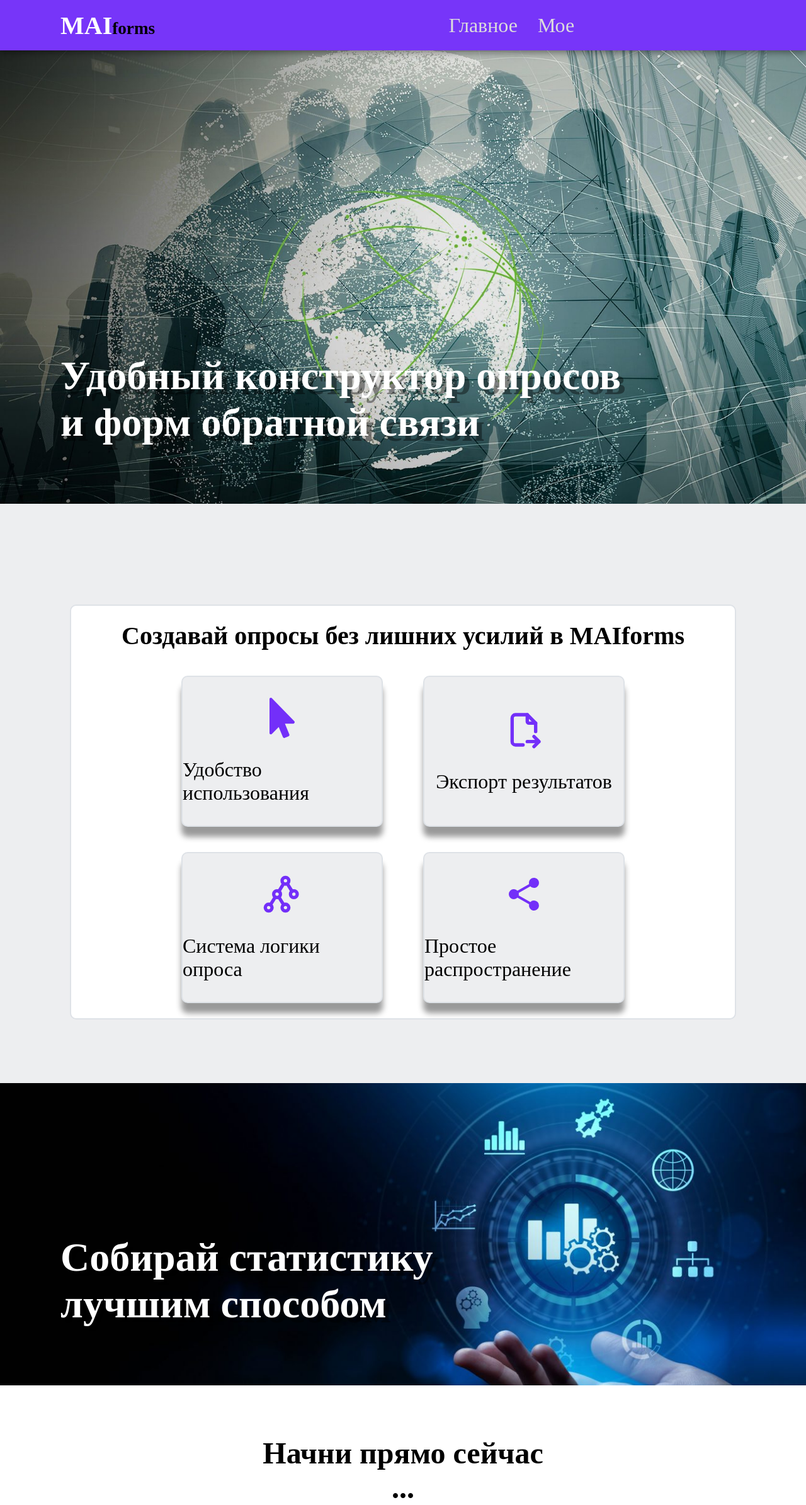
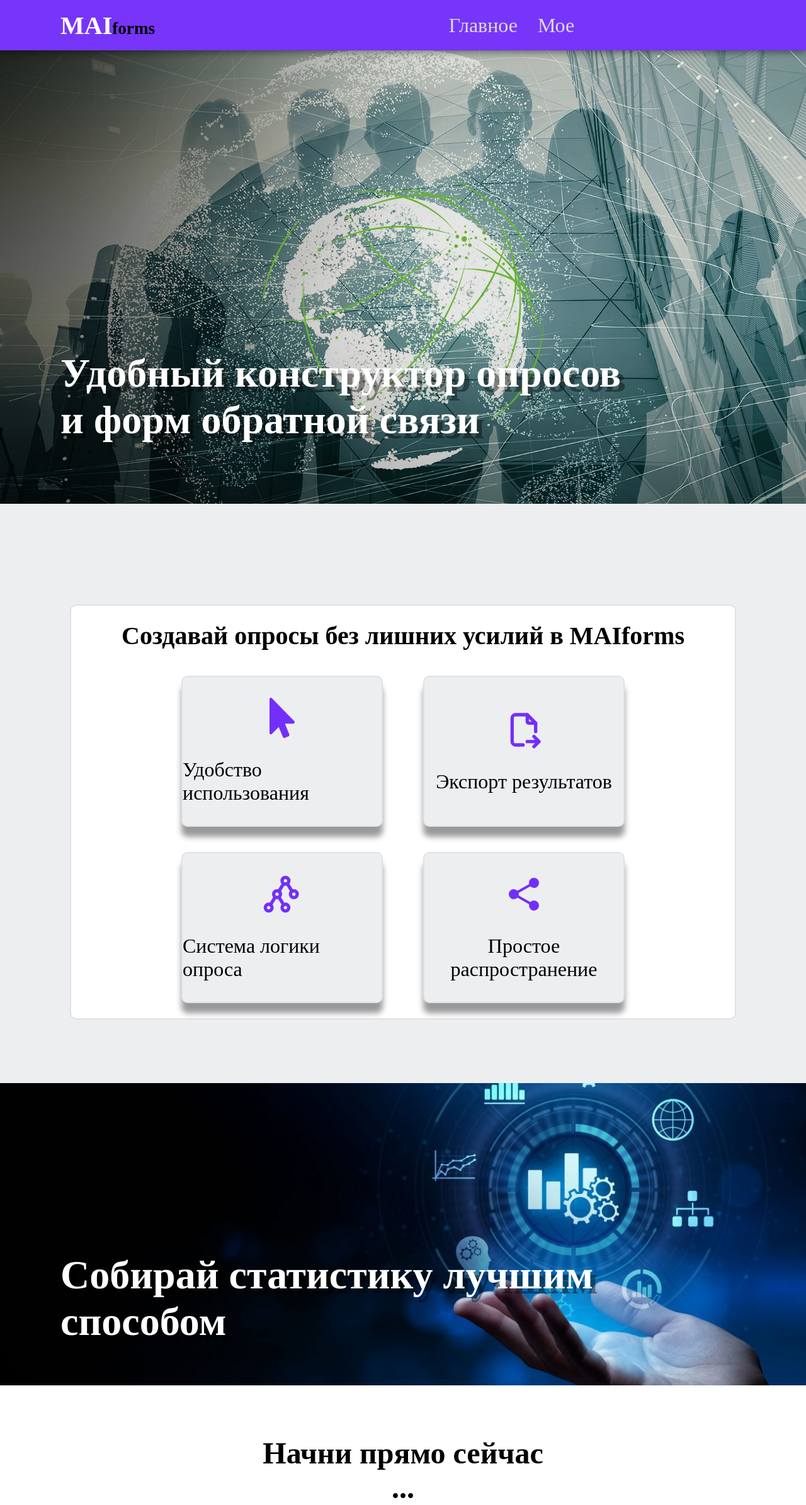
Before and after one commit to Yaroslavkap/FormsCreator, a React (Create React App) app: page /home in a window 1280 px wide. Shown: the whole page at 63% size. Built offline with nearby package versions, Linux system fonts and the light colour scheme.

Commit message:
commit 2

```diff
--- a/package.json
+++ b/package.json
@@ -2,11 +2,13 @@
   "name": "app1",
   "version": "0.1.0",
   "private": true,
+  "homepage": "https://yaroslavkap.github.io/FormsCreator/",
   "dependencies": {
     "@testing-library/jest-dom": "^5.17.0",
     "@testing-library/react": "^13.4.0",
     "@testing-library/user-event": "^13.5.0",
     "aos": "^2.3.4",
+    "gh-pages": "^6.1.1",
     "react": "^18.2.0",
     "react-dom": "^18.2.0",
     "react-icons": "^5.0.1",
@@ -18,7 +20,9 @@
     "start": "react-scripts start",
     "build": "react-scripts build",
     "test": "react-scripts test",
-    "eject": "react-scripts eject"
+    "eject": "react-scripts eject",
+    "deploy": "gh-pages -d build",
+    "predeploy": "npm run build"
   },
   "eslintConfig": {
     "extends": [
--- a/src/Components/Navbar/Navbar.module.css
+++ b/src/Components/Navbar/Navbar.module.css
@@ -76,3 +76,9 @@
     font-size: 1.7rem;
     align-items: flex-start;
 }
+
+@media(max-width: 700px) {
+    .navbar_label {
+        padding-left: 2rem;
+    }
+}
--- a/src/Components/Pages/Home.jsx
+++ b/src/Components/Pages/Home.jsx
@@ -20,7 +20,7 @@ function Home() {
 
       <div className='home_image' style={{backgroundImage:`url(${image})`}} >
         <div className='home_image_label'>
-        <h1 >Удобный конструктор опросов и форм обратной связи</h1>
+        <h1>Удобный конструктор опросов и форм обратной связи</h1>
         </div>
       </div>
 
@@ -59,7 +59,7 @@ function Home() {
             <IconContext.Provider value={{ size: '4rem', className: "global-class-name", color:'rgb(115,47,249 )' }}>
               <IoShareSocial/>
             </IconContext.Provider>
-            <h className='home_form_element_label'>Простое распространение</h>
+            <h className='home_form_element_label' style={{textAlign:"center"}}>Простое распространение</h>
           </div>
 
         </div>
--- a/src/css/App.css
+++ b/src/css/App.css
@@ -6,7 +6,7 @@
 
 body {
     /* background-color: rgb(245, 245, 245); */
-
+    overflow-x: hidden;
 
 }
 
@@ -18,16 +18,33 @@ body {
 .home_image {
     width: 100%;
     height: 90vh;
-    background-size: 100%;
-    background-repeat: no-repeat;
+    /* height: auto; */
+    /* background-size: 100%; */
+    background-size: cover;
+    background-position: center;
+    /* background-repeat: no-repeat; */
     background-attachment: fixed;
+    display: flex;
+    justify-content: center;
+    text-align: center;
+
 }
 
 .home_image_label {
     color: white;
+    width: 100%;
+
+    display: flex;
+    flex-direction: column;
+    justify-content: end;
+    text-align: start;
+
+    /* height: 2rem; */
     padding-left: 6rem;
+    /* padding-top: 50%; */
     padding-right: 20vw;
-    padding-top: 60vh;
+    padding-bottom: 6rem;
+    /* padding-top: 60vh; */
     font-size: 2rem;
     text-shadow: .5rem .5rem rgba(0, 0, 0, .4);
 }
@@ -102,16 +119,35 @@ body {
 .home_image2 {
     width: 100%;
     height: 60vh;
-    background-size: 100%;
+    /* background-size: 100%; */
+    background-size: cover;
+    background-position: 80%;
     background-repeat: no-repeat;
     background-attachment: fixed;
 }
 
 .home_image2_label {
-    color: white;
+    /* color: white;
     width: 60%;
     padding-left: 6rem;
     padding-top: 30vh;
+    font-size: 2rem;
+    text-shadow: .5rem .5rem rgba(0, 0, 0, .4); */
+    color: white;
+    width: 100%;
+    height: 100%;
+
+    display: flex;
+    flex-direction: column;
+    justify-content: end;
+    text-align: start;
+
+    /* height: 2rem; */
+    padding-left: 6rem;
+    /* padding-top: 50%; */
+    padding-right: 20vw;
+    padding-bottom: 4rem;
+    /* padding-top: 60vh; */
     font-size: 2rem;
     text-shadow: .5rem .5rem rgba(0, 0, 0, .4);
 }
@@ -127,3 +163,45 @@ body {
     font-size: 3rem;
     font-weight: bold;
 }
+
+@media(max-width: 700px) {
+    .home_image_label {
+        font-size: 1.2rem;
+        padding-right: 5vw;
+        padding-left: 2rem;
+    }
+
+    .home_main_box {
+        padding: 3vh 3vh;
+    }
+
+    .home_main_label {
+        font-size: 1.5rem;
+    }
+
+    .home_form{
+        width: 100%;
+    }
+
+    .home_form_element {
+        width: 40vw;
+        height: 40vw;
+    }
+
+    .home_form_element_label {
+        font-size: 1.2rem;
+    }
+
+    .home_image2_label {
+        font-size: 1rem;
+        padding-left: 2rem;
+        /* padding-top: 50%; */
+        padding-right: 2vw;
+        padding-bottom: 4rem;
+    }
+
+    .home_ending_label {
+        font-size: 2rem;
+
+    }
+}
```
Also changed, not shown: 1 other file (tests, documents, lock files or other folders).
